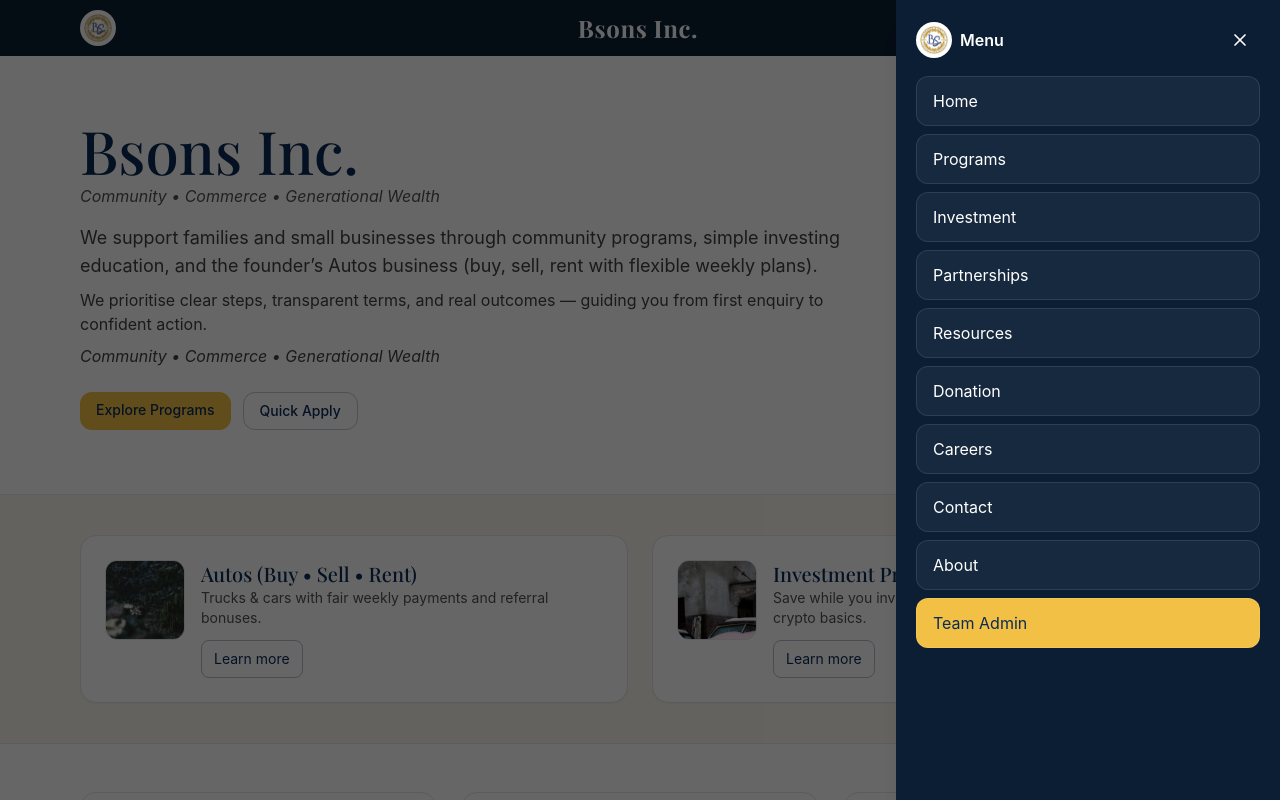
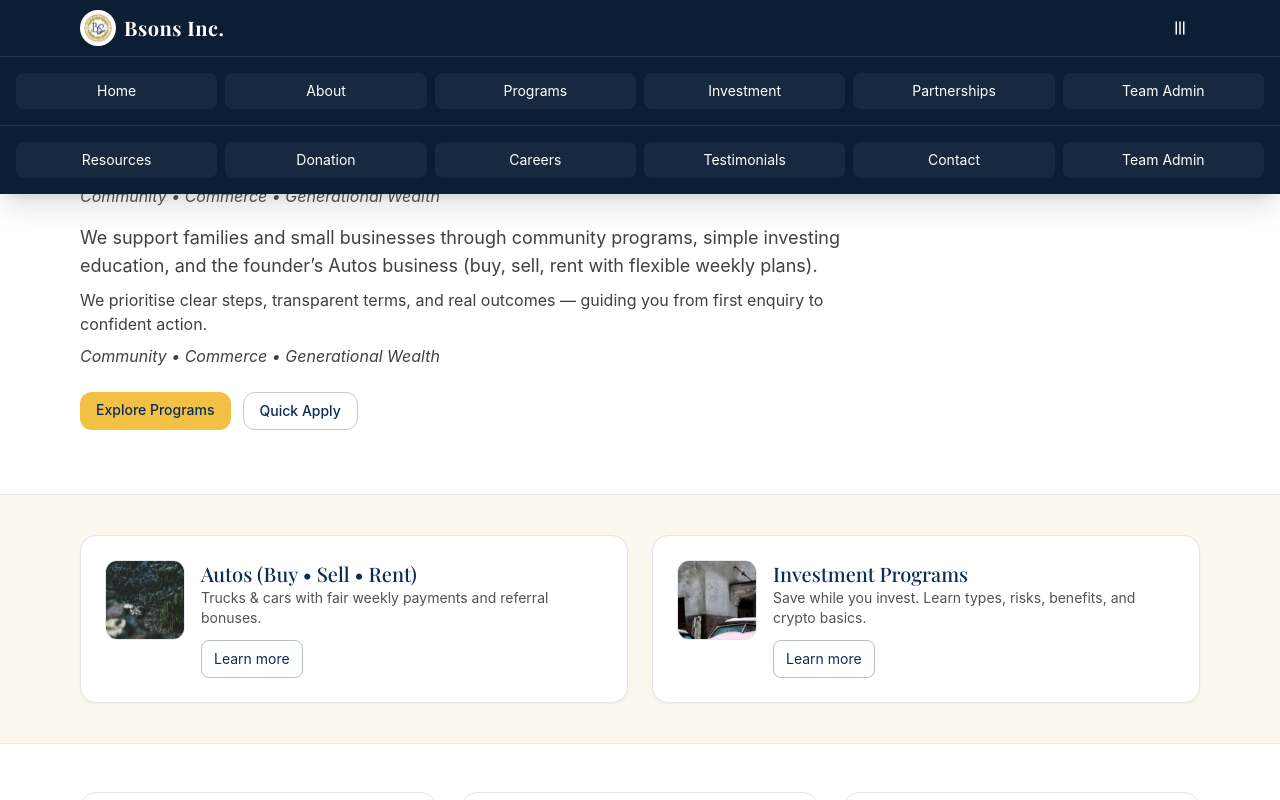
Before and after one commit to Aim-Empire/site_bsonsinc, a Next.js app: page / in a window 1280 px wide. Both pictures are taken after a click on the button "Toggle menu". Shown: the top 800 px of the page. Built offline with nearby package versions, Linux system fonts and the light colour scheme.

Commit message:
ui(header): dropdown under logo, two-row layout with Team Admin and Partnerships link

```diff
--- a/components/Header.tsx
+++ b/components/Header.tsx
@@ -2,86 +2,71 @@
 import Link from "next/link";
 import { useState } from "react";
 
-const nav = [
+export default function Header() {
+  const [open, setOpen] = useState(false);
+
+  const row1 = [
     { href: "/", label: "Home" },
+    { href: "/about", label: "About" },
     { href: "/programs", label: "Programs" },
     { href: "/programs/investment", label: "Investment" },
-  { href: "/programs/investment/partnerships", label: "Partnerships" }, // NEW
+    { href: "/programs/investment/partnerships", label: "Partnerships" },
+    { href: "/admin", label: "Team Admin" },
+  ];
+  const row2 = [
     { href: "/resources", label: "Resources" },
     { href: "/donation", label: "Donation" },
     { href: "/careers", label: "Careers" },
+    { href: "/testimonials", label: "Testimonials" },
     { href: "/contact", label: "Contact" },
-  { href: "/about", label: "About" }
+    { href: "/admin", label: "Team Admin" },
   ];
 
-export default function Header() {
-  const [open, setOpen] = useState(false);
   return (
-    <>
-      <header className="z-40 bg-[#0B1E34] text-white">
+    <header className="relative z-40 bg-[#0B1E34] text-white">
       <div className="container-default h-14 flex items-center justify-between">
-          {/* Left: logo on white badge */}
-          <Link href="/" className="flex items-center gap-2">
+        {/* logo */}
+        <div className="flex items-center gap-2 cursor-pointer" onClick={()=>setOpen(!open)}>
           <span className="w-9 h-9 rounded-full bg-white grid place-items-center overflow-hidden">
-              <img src="/logo.png" className="w-7 h-7 object-contain" alt="Bsons Inc logo" />
+            <img src="/logo.png" className="w-7 h-7 object-contain" alt="Bsons logo" />
           </span>
-          </Link>
-          {/* Center: brand (bolder & bigger) */}
-          <div className="font-display text-xl md:text-2xl tracking-wide font-semibold">Bsons Inc.</div>
-          {/* Right: hamburger (3 vertical bars) */}
+          <span className="font-display text-xl font-semibold tracking-wide">Bsons Inc.</span>
+        </div>
+
         <button
-            aria-label="Open menu"
-            onClick={() => setOpen(true)}
+          aria-label="Toggle menu"
+          onClick={()=>setOpen(!open)}
           className="inline-flex items-center justify-center w-10 h-10 rounded-lg hover:bg-white/10"
         >
+          {/* vertical 3 lines */}
           <svg width="18" height="18" viewBox="0 0 24 24" fill="none" aria-hidden="true">
             <path d="M12 4v16M7 4v16M17 4v16" stroke="currentColor" strokeWidth="2" strokeLinecap="round"/>
           </svg>
         </button>
       </div>
-      </header>
 
-      {/* Slideout menu */}
       {open && (
-        <div className="fixed inset-0 z-50">
-          <div className="absolute inset-0 bg-black/60" onClick={() => setOpen(false)} />
-          <aside className="absolute right-0 top-0 h-full w-[85%] max-w-sm bg-[#0B1E34] text-white shadow-xl p-5 overflow-y-auto">
-            <div className="flex items-center justify-between">
-              <div className="flex items-center gap-2">
-                <span className="w-9 h-9 rounded-full bg-white grid place-items-center overflow-hidden">
-                  <img src="/logo.png" className="w-7 h-7 object-contain" alt="Bsons Inc logo" />
-                </span>
-                <span className="font-semibold">Menu</span>
-              </div>
-              <button onClick={() => setOpen(false)} className="w-10 h-10 grid place-items-center rounded-lg hover:bg-white/10">
-                <svg width="20" height="20" viewBox="0 0 24 24" fill="none"><path d="M6 6l12 12M18 6l-12 12" stroke="currentColor" strokeWidth="2" strokeLinecap="round"/></svg>
-              </button>
-            </div>
-
-            {/* Nav buttons arranged into rows (2 per row on small screens) */}
-            <nav className="mt-4 grid grid-cols-1 xs:grid-cols-2 gap-2">
-              {nav.map((i) => (
-                <Link
-                  key={i.href}
-                  href={i.href as any}
-                  className="w-full text-left rounded-xl px-4 py-3 bg-white/5 hover:bg-white/10 border border-white/10"
-                  onClick={() => setOpen(false)}
-                >
+        <nav className="absolute left-0 right-0 bg-[#0B1E34] border-t border-white/10 shadow-xl">
+          <div className="grid grid-cols-3 sm:grid-cols-6 gap-2 p-4 text-center">
+            {row1.map((i)=>(
+              <Link key={i.href} href={i.href}
+                onClick={()=>setOpen(false)}
+                className="rounded-lg px-3 py-2 bg-white/5 hover:bg-white/10 text-sm">
                 {i.label}
               </Link>
             ))}
-              {/* Team Admin quick entry */}
-              <Link
-                href="/admin"
-                className="w-full text-left rounded-xl px-4 py-3 bg-[var(--brand-gold)] text-[var(--brand-navy)] hover:brightness-95 border border-white/10"
-                onClick={() => setOpen(false)}
-              >
-                Team Admin
+          </div>
+          <div className="grid grid-cols-3 sm:grid-cols-6 gap-2 p-4 text-center border-t border-white/10">
+            {row2.map((i)=>(
+              <Link key={i.href} href={i.href}
+                onClick={()=>setOpen(false)}
+                className="rounded-lg px-3 py-2 bg-white/5 hover:bg-white/10 text-sm">
+                {i.label}
               </Link>
+            ))}
+          </div>
         </nav>
-          </aside>
-        </div>
       )}
-    </>
+    </header>
   );
 }
```
Lines whose indentation alone changed are shown as unchanged.
